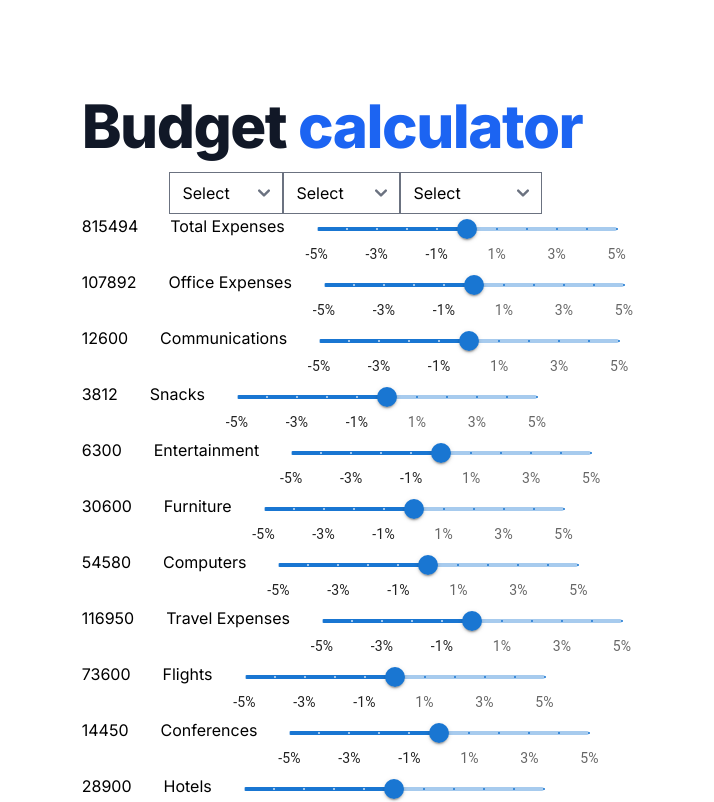
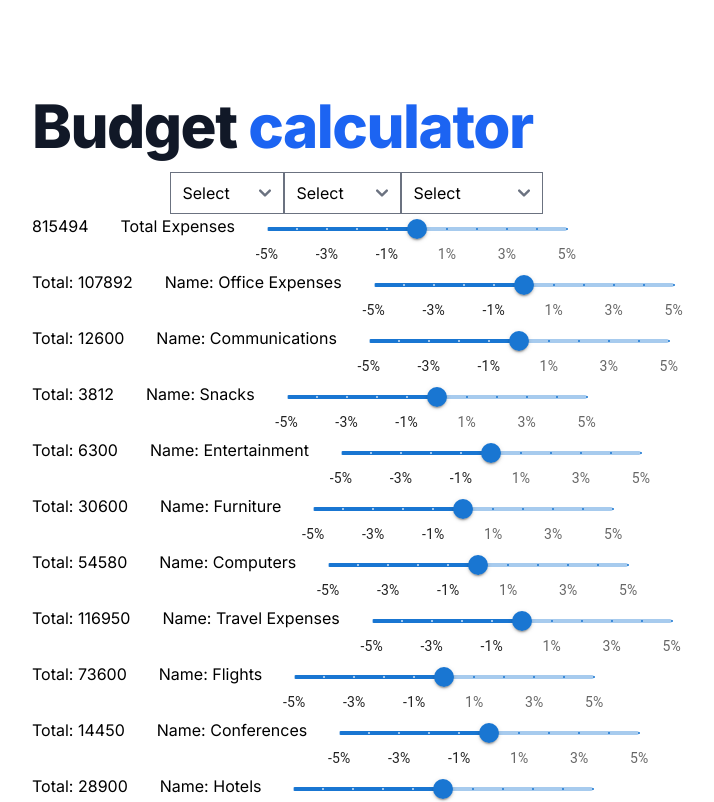
Before and after one commit to pavel-shermayster-sage/top-down-planning, a Next.js app: page / in a window 1280 px wide. Shown: the top 802 px of the page, without its empty margins (284-998 px from the left). Built offline with nearby package versions, Linux system fonts and the light colour scheme.

Commit message:
move to section

```diff
--- a/src/app/page.tsx
+++ b/src/app/page.tsx
@@ -1,10 +1,9 @@
 "use client";
-import Image from "next/image";
-import { Grid } from "@/components/grid";
+
 import { Slider } from "@/components/slider";
-import { RangeSlider } from "flowbite-react";
 import { data as rawData } from "./data.js";
 import { useState } from "react";
+import { Section } from "@/components/section";
 
 // https://github.com/Hendrixer/fullstack-ai-nextjs
 export default function Home() {
@@ -19,10 +18,7 @@ export default function Home() {
       <div>
         <h1 className="mb-4 text-4xl font-extrabold leading-none tracking-tight text-gray-900 md:text-5xl lg:text-6xl dark:text-white">
           Budget{" "}
-					<span className="text-blue-600 dark:text-blue-500">
-						{" "}
-						calculator
-					</span>{" "}
+          <span className="text-blue-600 dark:text-blue-500"> calculator</span>{" "}
         </h1>
         <div className="flex flex-col items-center justify-center">
           <div>
@@ -53,37 +49,21 @@ export default function Home() {
                   <Slider
                     id="slider"
                     onChange={(_, value) => {
-                                            onChange(item, value)
+                      onChange(item, value);
                     }}
                   />
                 </div>
                 {item.sibling.map((item) => {
                   return (
-                                        <div key={item.expenseId} className="flex flex-col">
-                                            <div className="flex gap-8">
-                                                <div>{item.total}</div>
-                                                <div>{item.expenseName}</div>
-                                                <Slider
-                                                    id="slider"
-                                                    onChange={(_, value) => {
-                                                        onChange(item, value)
-                                                    }}
-                                                />
-                                            </div>
+                    <div key={item.expenseId}>
+                      <Section item={item} onChange={onChange} />
                       {item.sibling.map((item) => {
                         return (
-                                                    <div key={item.expenseId} className="flex flex-col">
-                                                        <div className="flex gap-8">
-                                                            <div>{item.total}</div>
-                                                            <div>{item.expenseName}</div>
-                                                            <Slider
-                                                                id="slider"
-                                                                onChange={(_, value) => {
-                                                                    onChange(item, value)
-                                                                }}
+                          <Section
+                            key={item.expenseId}
+                            item={item}
+                            onChange={onChange}
                           />
-                                                        </div>
-                                                    </div>
                         );
                       })}
                     </div>
--- /dev/null
+++ b/src/components/lock-svg.tsx
@@ -0,0 +1,4 @@
+import Image from "next/image";
+export function LockIcon() {
+  return <Image src="/lock.svg" alt="Lock" />;
+}
--- /dev/null
+++ b/src/components/section.tsx
@@ -0,0 +1,24 @@
+import { Slider } from "./slider";
+
+// type Item = {
+//   total: number;
+//   expenseName: string;
+//   expenseId: string;
+//   percentage: number;
+// };
+export function Section({ item, onChange }: { item: any; onChange: any }) {
+  return (
+    <div className="flex flex-col">
+      <div className="flex gap-8">
+        <div>Total: {item.total}</div>
+        <div>Name: {item.expenseName}</div>
+        <Slider
+          id="slider"
+          onChange={(_, value) => {
+            onChange(item, value);
+          }}
+        />
+      </div>
+    </div>
+  );
+}
```
Also changed, not shown: src/assets/lock.svg (added), src/assets/unlock.svg (added). Lines whose indentation alone changed are shown as unchanged.
